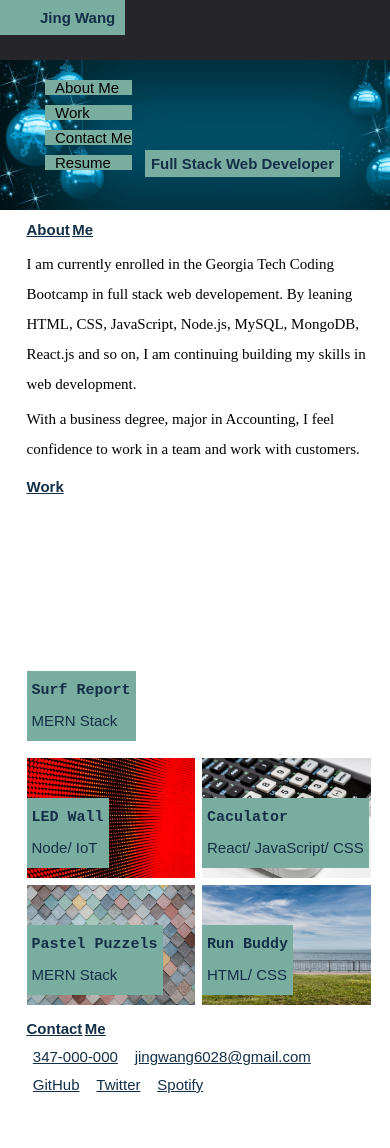
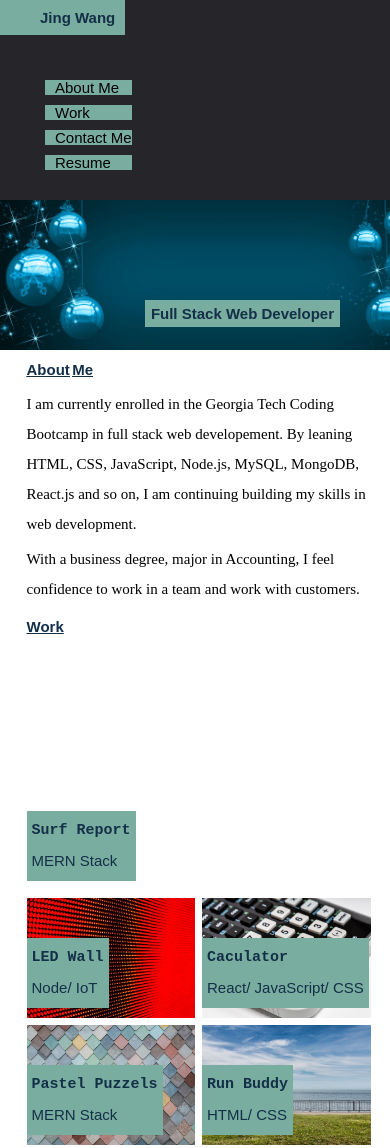
Before and after one commit to jingwang6028/My-Portfolio, a plain HTML site: page index.html in a window 390 px wide. Shown: the top 1148 px of the page. Before the commit the page ends 1098 px from the top, so only its background shows below. Drawn offline with Linux system fonts and the light colour scheme.

Commit message:
update CSS file

```diff
--- a/assets/css/style.css
+++ b/assets/css/style.css
@@ -256,6 +256,7 @@ h5 {
         font-size: 15px;
     }
     .header-container {
+        height: 200px;
         display: flex;
         flex-direction: column;
         align-items: flex-start;
@@ -274,6 +275,10 @@ h5 {
         text-decoration: none;
         padding-left: 10px;
 
+    }
+
+    h2 {
+        top: 300px;
     }
 
 
```
Also changed, not shown: index.html (+0 -6 lines), assets/images/surf-report.jpg (deleted), assets/images/surf-s.jpg (deleted), 4 other files.
